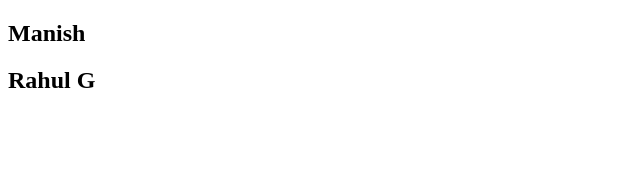
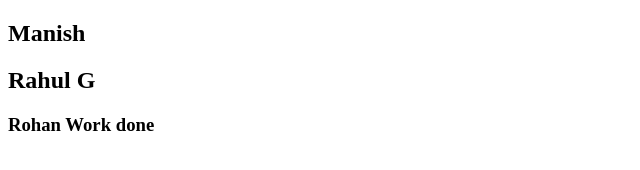
Before and after one commit to Manish12345678910/Git-reset-command, a plain HTML site: page index.html in a window 1280 px wide. Shown: the whole page, without its empty margins (0-640 px from the left). Drawn offline with Linux system fonts and the light colour scheme.

Commit message:
Rohan Work done

```diff
--- a/index.html
+++ b/index.html
@@ -8,5 +8,6 @@
 <body>
     <h2>Manish</h2>
     <h2>Rahul G</h2>
+    <h3>Rohan Work done</h3>
 </body>
 </html>
```
